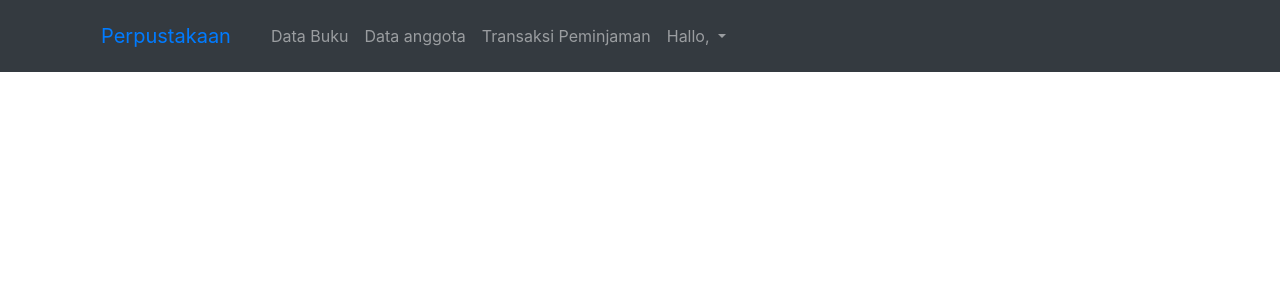
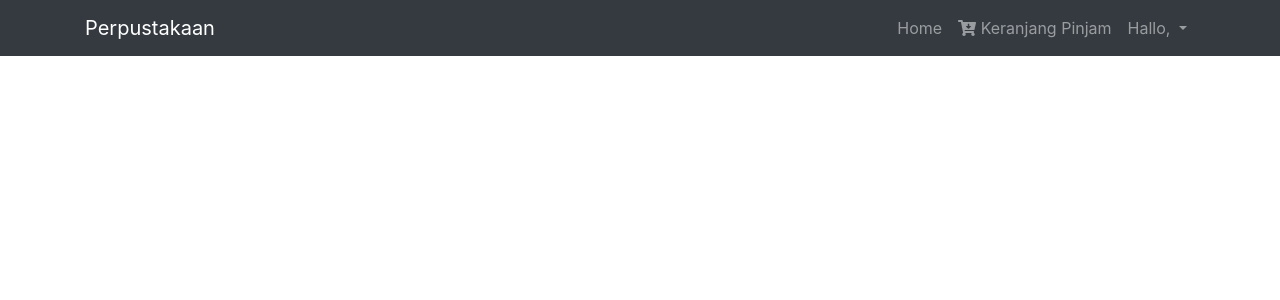
Before and after one commit to DheoAp/App-Perpustakaan, a CodeIgniter app: the page made by application/views/templates_anggota/header.php in a window 1280 px wide. Shown: the top 300 px of the page. Run offline with CodeIgniter, Linux system fonts and the light colour scheme; some libraries are stand-ins or nearby versions.

Commit message:
merubah nav

```diff
--- a/application/views/templates_anggota/header.php
+++ b/application/views/templates_anggota/header.php
@@ -6,33 +6,33 @@
   <title>Dashboard - Aplikasi Perpustakaan</title>
   <link rel="stylesheet" href="<?= base_url().'assets/css/bootstrap.min.css'?>">
   <link rel="stylesheet" href="<?= base_url().'assets/datatable/datatables.css'?>">
+  <script src="https://cdnjs.cloudflare.com/ajax/libs/font-awesome/5.13.0/js/all.min.js" crossorigin="anonymous"></script>
 
 </head>
 <body>
 
 <nav class="navbar navbar-expand-lg navbar-dark bg-dark">
   <div class="container">
-    <span class="navbar-brand active"><a class="nav-link" href="<?= base_url().'admin';?>">Perpustakaan</a></span>
+    <span class="navbar-brand active">Perpustakaan</span>
     <button class="navbar-toggler" type="button" data-toggle="collapse" data-target="#navbarNavDropdown" aria-controls="navbarNavDropdown" aria-expanded="false" aria-label="Toggle navigation">
       <span class="navbar-toggler-icon"></span>
     </button>
-    <div class="collapse navbar-collapse" id="navbarNavDropdown">
+    <div class="collapse navbar-collapse justify-content-end" id="navbarNavDropdown">
       <ul class="navbar-nav">
         <li class="nav-item">
-          <a class="nav-link" href="<?= base_url().'admin/buku';?>">Data Buku</a>
+          <a class="nav-link" href="<?= base_url();?>">Home</a>
         </li>
         <li class="nav-item">
-          <a class="nav-link" href="<?= base_url();?>admin/anggota">Data anggota</a>
+          <a class="nav-link" href="<?= base_url();?>"><i class="fas fa-cart-arrow-down"></i> Keranjang Pinjam</a>
         </li>
-        <li class="nav-item">
+        <!-- <li class="nav-item">
           <a class="nav-link" href="<?= base_url();?>admin/peminjaman">Transaksi Peminjaman</a>
-        </li>
+        </li> -->
         <li class="nav-item dropdown">
           <a class="nav-link dropdown-toggle" id="navbarDropdownMenuLink" role="button" data-toggle="dropdown" aria-haspopup="true" aria-expanded="false">
           <?= "Hallo, ".$this->session->userdata('nama_lengkap');?>
           </a>
           <div class="dropdown-menu p-2 bg-dark" aria-labelledby="navbarDropdownMenuLink">
-            <a class="nav-link" href="<?= base_url();?>admin/laporan">Laporan</a>
             <a class="nav-link" href="<?= base_url();?>admin/ganti_password">Ganti Password</a>
             <a class="nav-link text-danger" href="<?= base_url('auth/logout');?>">Logout</a>
           </div>
```
